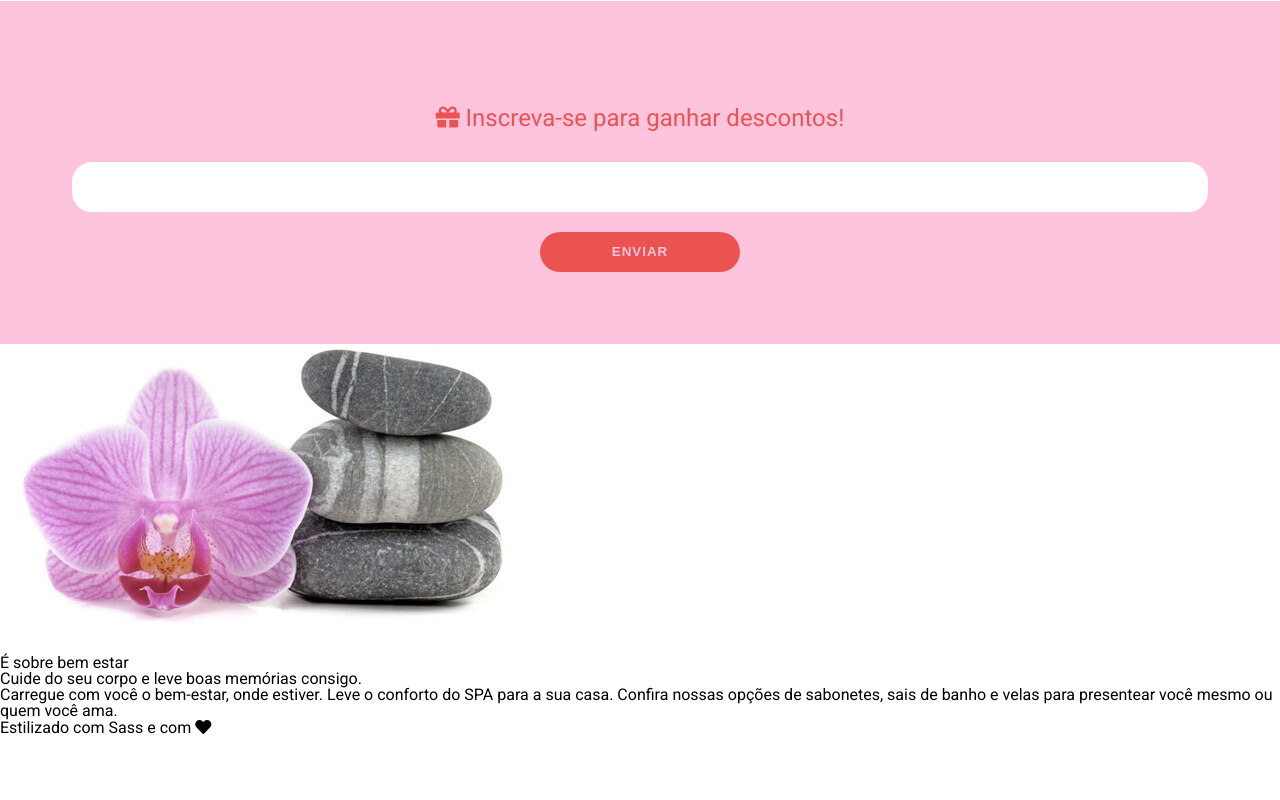
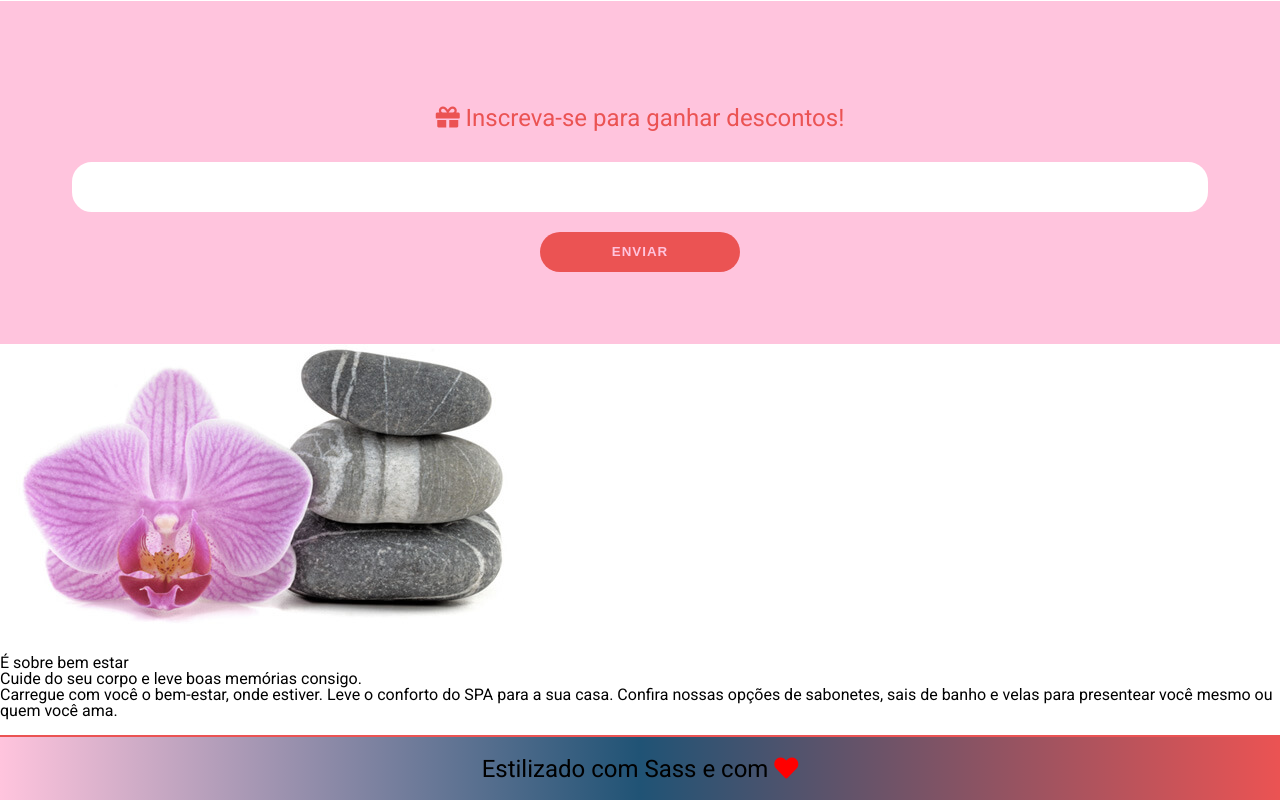
Before and after one commit to EdsonJunior29/Estudando_Sass, a plain HTML site: page index.html in a window 1280 px wide. Shown: the part 1155-1955 px from the top of the page. Before the commit the page ends 1892 px from the top, so only its background shows below. Drawn offline with nearby package versions, Linux system fonts and the light colour scheme.

Commit message:
Criando o estilo para o footer utilizando a extensão .sass

```diff
--- /dev/null
+++ b/styles/components/_footer.sass
@@ -0,0 +1,16 @@
+import styles/abstract/_variaveis.scss
+
+
+@mixin bg-color($cores...)
+    background: linear-gradient(to left , $cores)
+
+footer
+    text-align: center
+    font-size: $tamanho-texto / 2
+    border-top: 2px solid $cor-primaria
+    margin-top: 1rem
+    padding: 1.2rem
+    @include bg-color($cor-primaria , $cor-secundaria , $cor-terciaria)
+
+    i
+        color: red
--- a/styles/style.scss
+++ b/styles/style.scss
@@ -3,3 +3,4 @@
 @import './components/banner';
 @import './components/services';
 @import './components/cupom';
+@import './components/_footer.sass';
```
Also changed, not shown: styles/style.css, 1 other file.
